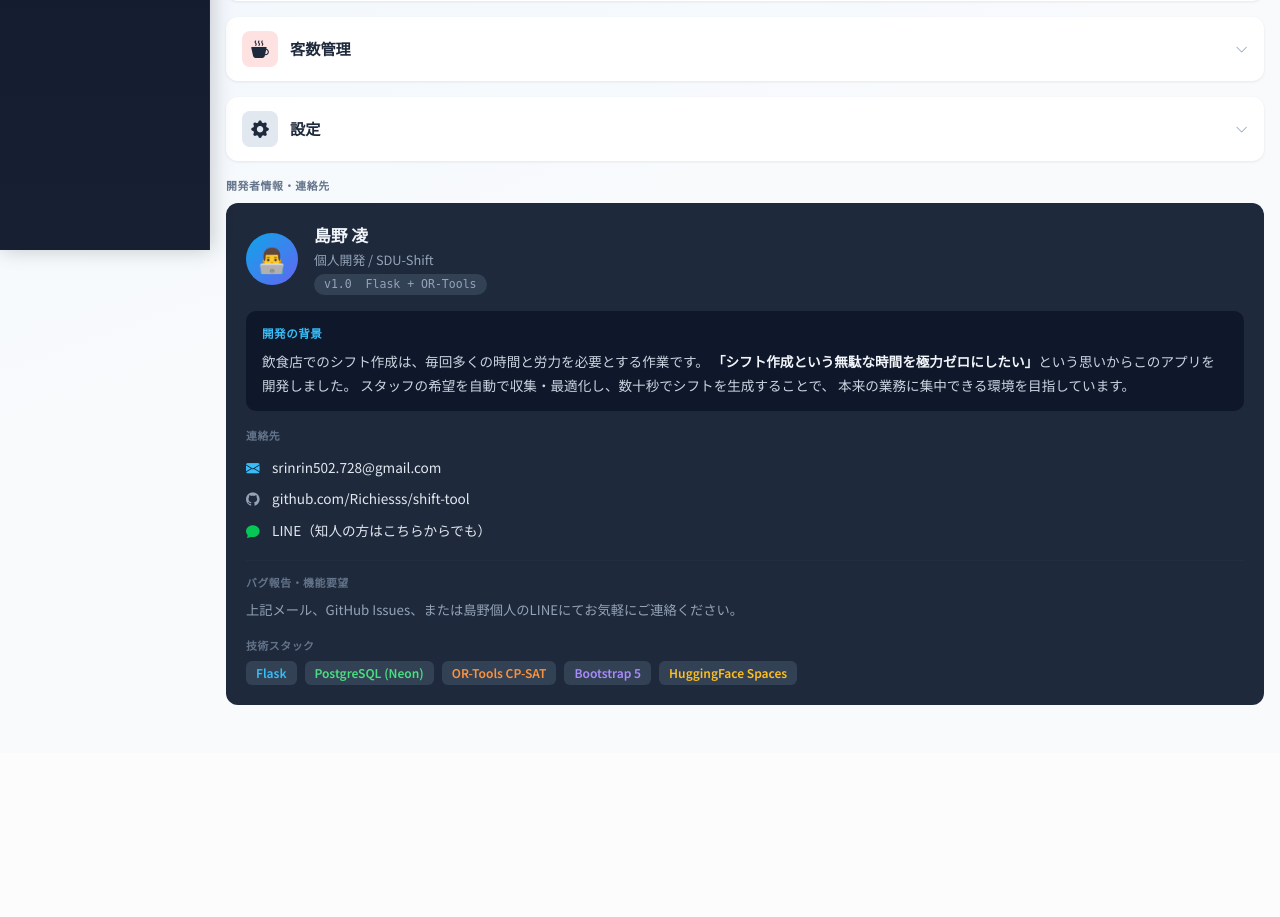
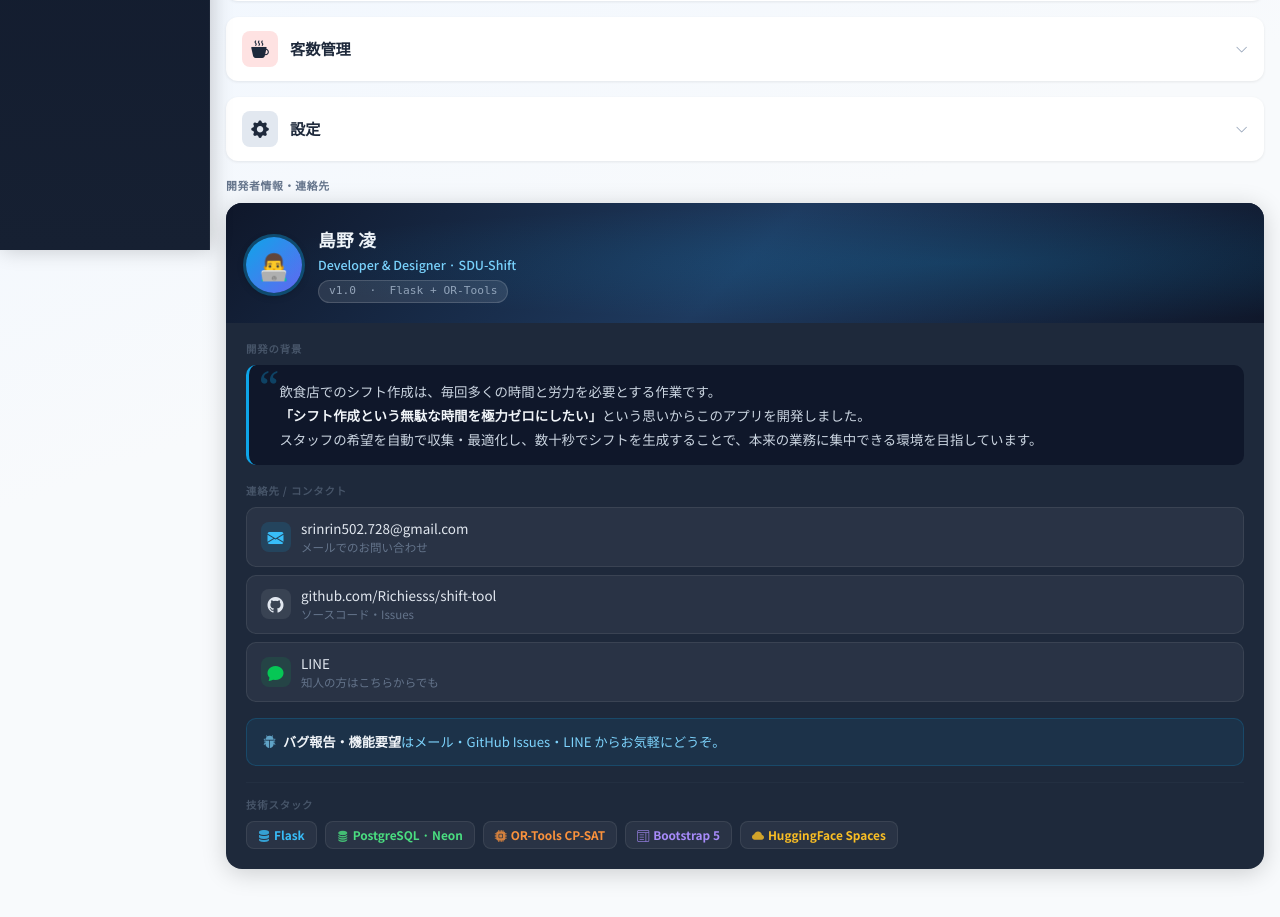
Before and after one commit to Richiesss/shift-tool, a Flask app: page /help/ in a window 1280 px wide. Shown: the part 550-1467 px from the top of the page. Before the commit the page ends 1255 px from the top, so only its background shows below. Run offline with Flask 3, Linux system fonts and the light colour scheme; parts of the project's set-up code (start-up, migrations or seed data) failed here and were passed over; some libraries are stand-ins or nearby versions.

Commit message:
ヘルプ：開発者情報セクションのデザインを刷新
- グラデーションバナーヘッダー＋アバターのプロフィール欄
- 開発背景を引用ブロック（dev-quote）スタイルに変更
- 連絡先を各アイコン・サブテキスト付きカードボタンに変更
- バグ報告をインラインボックス（dev-bug-box）に統合
- 技術スタックタグにアイコンを追加

Co-Authored-By: Claude Sonnet 4.6 <noreply@anthropic.com>

```diff
--- a/templates/help/index.html
+++ b/templates/help/index.html
@@ -81,25 +81,92 @@
 
   /* 開発者カード */
   .dev-card {
-    background: #1e293b; color: white; border-radius: 12px;
-    padding: 1.25rem; margin-top: .5rem;
+    background: #1e293b; color: white; border-radius: 16px;
+    overflow: hidden; margin-top: .5rem;
+    box-shadow: 0 4px 24px rgba(0,0,0,.18);
+  }
+  .dev-profile-header {
+    background: linear-gradient(135deg, #0f172a 0%, #1e3a5f 50%, #0f172a 100%);
+    padding: 1.5rem 1.25rem 1.25rem;
+    position: relative; overflow: hidden;
+  }
+  .dev-profile-header::before {
+    content: '';
+    position: absolute; inset: 0;
+    background: radial-gradient(ellipse at 70% 50%, rgba(14,165,233,.15) 0%, transparent 70%);
+    pointer-events: none;
   }
   .dev-avatar {
-    width: 52px; height: 52px; border-radius: 50%;
-    background: linear-gradient(135deg, #0ea5e9, #6366f1);
+    width: 56px; height: 56px; border-radius: 50%;
+    background: linear-gradient(135deg, #0ea5e9 0%, #6366f1 100%);
     display: flex; align-items: center; justify-content: center;
-    font-size: 1.5rem; flex-shrink: 0;
+    font-size: 1.6rem; flex-shrink: 0;
+    box-shadow: 0 0 0 3px rgba(14,165,233,.35), 0 2px 8px rgba(0,0,0,.3);
   }
-  .dev-contact a {
-    display: flex; align-items: center; gap: .5rem;
-    color: #94a3b8; text-decoration: none; font-size: .85rem;
-    padding: .35rem 0; transition: color .15s;
+  .dev-name {
+    font-size: 1.1rem; font-weight: 800; color: #f1f5f9;
+    letter-spacing: .02em;
   }
-  .dev-contact a:hover { color: #38bdf8; }
+  .dev-role {
+    font-size: .78rem; color: #7dd3fc; margin-top: 2px;
+    font-weight: 500;
+  }
   .version-badge {
-    display: inline-block; background: #334155; color: #94a3b8;
-    border-radius: 20px; padding: 2px 10px; font-size: .72rem;
-    font-family: monospace;
+    display: inline-block; background: rgba(255,255,255,.1);
+    border: 1px solid rgba(255,255,255,.15);
+    color: #94a3b8; border-radius: 20px;
+    padding: 2px 10px; font-size: .7rem; font-family: monospace;
+    margin-top: 6px;
+  }
+  .dev-body { padding: 1.1rem 1.25rem 1.25rem; }
+  .dev-section-label {
+    font-size: .65rem; font-weight: 700; letter-spacing: .08em;
+    text-transform: uppercase; color: #475569; margin-bottom: .55rem;
+  }
+  .dev-quote {
+    position: relative; padding: .85rem 1rem .85rem 1.1rem;
+    background: #0f172a; border-radius: 10px;
+    border-left: 3px solid #0ea5e9; margin-bottom: 1.1rem;
+  }
+  .dev-quote::before {
+    content: '\201C';
+    position: absolute; top: -.1rem; left: .6rem;
+    font-size: 2.8rem; line-height: 1; color: #0ea5e9;
+    opacity: .3; font-family: Georgia, serif; pointer-events: none;
+  }
+  .dev-quote p {
+    font-size: .84rem; color: #cbd5e1; line-height: 1.8; margin: 0;
+    padding-left: .8rem;
+  }
+  .dev-contact-btn {
+    display: flex; align-items: center; gap: .65rem;
+    background: rgba(255,255,255,.05); border: 1px solid rgba(255,255,255,.08);
+    border-radius: 10px; padding: .6rem .85rem;
+    text-decoration: none; color: #e2e8f0; font-size: .84rem;
+    transition: background .15s, border-color .15s, transform .1s;
+    margin-bottom: .5rem;
+  }
+  .dev-contact-btn:last-child { margin-bottom: 0; }
+  .dev-contact-btn:hover {
+    background: rgba(255,255,255,.1); border-color: rgba(255,255,255,.18);
+    color: white; transform: translateX(2px);
+  }
+  .dev-contact-icon {
+    width: 30px; height: 30px; border-radius: 8px;
+    display: flex; align-items: center; justify-content: center;
+    font-size: 1rem; flex-shrink: 0;
+  }
+  .dev-contact-sub { font-size: .72rem; color: #64748b; margin-top: 1px; }
+  .dev-stack-tag {
+    border-radius: 8px; padding: 4px 11px;
+    font-size: .74rem; font-weight: 700;
+    border: 1px solid rgba(255,255,255,.08);
+    display: inline-flex; align-items: center; gap: 4px;
+  }
+  .dev-bug-box {
+    background: rgba(14,165,233,.08); border: 1px solid rgba(14,165,233,.2);
+    border-radius: 10px; padding: .75rem 1rem;
+    font-size: .82rem; color: #7dd3fc; line-height: 1.7;
   }
 </style>
 {% endblock %}
@@ -422,76 +489,86 @@
     </div>
     <div class="dev-card">
 
-      <!-- 開発者プロフィール -->
-      <div class="d-flex align-items-center gap-3 mb-3">
+      <!-- プロフィールヘッダー -->
+      <div class="dev-profile-header">
+        <div class="d-flex align-items-center gap-3">
           <div class="dev-avatar">👨‍💻</div>
           <div>
-          <div style="font-size:1.05rem;font-weight:700;color:#f1f5f9">島野 凌</div>
-          <div style="font-size:.8rem;color:#94a3b8;margin-top:1px">個人開発 / SDU-Shift</div>
-          <span class="version-badge" style="margin-top:4px;display:inline-block">v1.0 &nbsp;Flask + OR-Tools</span>
+            <div class="dev-name">島野 凌</div>
+            <div class="dev-role">Developer &amp; Designer · SDU-Shift</div>
+            <span class="version-badge">v1.0 &nbsp;·&nbsp; Flask + OR-Tools</span>
+          </div>
         </div>
       </div>
 
+      <div class="dev-body">
+
         <!-- 開発の背景 -->
-      <div style="background:#0f172a;border-radius:10px;padding:.85rem 1rem;margin-bottom:1rem">
-        <div style="font-size:.72rem;font-weight:700;letter-spacing:.05em;text-transform:uppercase;color:#38bdf8;margin-bottom:.5rem">
-          開発の背景
-        </div>
-        <p style="font-size:.85rem;color:#cbd5e1;line-height:1.75;margin:0">
-          飲食店でのシフト作成は、毎回多くの時間と労力を必要とする作業です。
-          <strong style="color:#f1f5f9">「シフト作成という無駄な時間を極力ゼロにしたい」</strong>という思いからこのアプリを開発しました。
-          スタッフの希望を自動で収集・最適化し、数十秒でシフトを生成することで、
-          本来の業務に集中できる環境を目指しています。
+        <div class="dev-section-label">開発の背景</div>
+        <div class="dev-quote">
+          <p>
+            飲食店でのシフト作成は、毎回多くの時間と労力を必要とする作業です。<br>
+            <strong style="color:#f1f5f9">「シフト作成という無駄な時間を極力ゼロにしたい」</strong>という思いからこのアプリを開発しました。<br>
+            スタッフの希望を自動で収集・最適化し、数十秒でシフトを生成することで、本来の業務に集中できる環境を目指しています。
           </p>
         </div>
 
         <!-- 連絡先 -->
-      <div style="font-size:.68rem;font-weight:700;letter-spacing:.05em;text-transform:uppercase;color:#64748b;margin-bottom:.5rem">
-        連絡先
+        <div class="dev-section-label">連絡先 / コンタクト</div>
+        <a href="mailto:srinrin502.728@gmail.com" class="dev-contact-btn">
+          <div class="dev-contact-icon" style="background:rgba(14,165,233,.15)">
+            <i class="bi bi-envelope-fill" style="color:#38bdf8"></i>
           </div>
-      <div class="dev-contact">
-        <a href="mailto:srinrin502.728@gmail.com">
-          <i class="bi bi-envelope-fill" style="color:#38bdf8;width:18px"></i>
-          <span style="color:#e2e8f0">srinrin502.728@gmail.com</span>
+          <div>
+            <div>srinrin502.728@gmail.com</div>
+            <div class="dev-contact-sub">メールでのお問い合わせ</div>
+          </div>
         </a>
-        <a href="https://github.com/Richiesss/shift-tool" target="_blank" rel="noopener">
-          <i class="bi bi-github" style="color:#94a3b8;width:18px"></i>
-          <span style="color:#e2e8f0">github.com/Richiesss/shift-tool</span>
+        <a href="https://github.com/Richiesss/shift-tool" target="_blank" rel="noopener" class="dev-contact-btn">
+          <div class="dev-contact-icon" style="background:rgba(255,255,255,.08)">
+            <i class="bi bi-github" style="color:#e2e8f0"></i>
+          </div>
+          <div>
+            <div>github.com/Richiesss/shift-tool</div>
+            <div class="dev-contact-sub">ソースコード・Issues</div>
+          </div>
         </a>
-        <div style="display:flex;align-items:center;gap:.5rem;padding:.35rem 0;font-size:.85rem">
-          <i class="bi bi-chat-fill" style="color:#06c755;width:18px"></i>
-          <span style="color:#e2e8f0">LINE（知人の方はこちらからでも）</span>
+        <div class="dev-contact-btn" style="cursor:default">
+          <div class="dev-contact-icon" style="background:rgba(6,199,85,.12)">
+            <i class="bi bi-chat-fill" style="color:#06c755"></i>
+          </div>
+          <div>
+            <div style="color:#e2e8f0">LINE</div>
+            <div class="dev-contact-sub">知人の方はこちらからでも</div>
           </div>
         </div>
 
-      <hr style="border-color:#334155;margin:.85rem 0">
-
         <!-- バグ報告 -->
-      <div style="font-size:.68rem;font-weight:700;letter-spacing:.05em;text-transform:uppercase;color:#64748b;margin-bottom:.5rem">
-        バグ報告・機能要望
-      </div>
-      <div style="font-size:.83rem;color:#94a3b8;line-height:1.7;margin-bottom:1rem">
-        上記メール、GitHub Issues、または島野個人のLINEにてお気軽にご連絡ください。
+        <div class="dev-bug-box mt-3">
+          <i class="bi bi-bug-fill me-1" style="opacity:.7"></i>
+          <strong style="color:#f1f5f9">バグ報告・機能要望</strong>はメール・GitHub Issues・LINE からお気軽にどうぞ。
         </div>
 
-      <!-- 技術情報 -->
-      <div style="font-size:.68rem;font-weight:700;letter-spacing:.05em;text-transform:uppercase;color:#64748b;margin-bottom:.5rem">
-        技術スタック
-      </div>
+        <hr style="border-color:#334155;margin:1rem 0 .85rem">
+
+        <!-- 技術スタック -->
+        <div class="dev-section-label">技術スタック</div>
         <div class="d-flex flex-wrap gap-2">
-        {% for tag, color in [
-          ('Flask',                '#38bdf8'),
-          ('PostgreSQL (Neon)',    '#4ade80'),
-          ('OR-Tools CP-SAT',     '#fb923c'),
-          ('Bootstrap 5',         '#a78bfa'),
-          ('HuggingFace Spaces',  '#fbbf24'),
+          {% for tag, color, icon in [
+            ('Flask',                '#38bdf8', 'bi-server'),
+            ('PostgreSQL · Neon',    '#4ade80', 'bi-database-fill'),
+            ('OR-Tools CP-SAT',      '#fb923c', 'bi-cpu-fill'),
+            ('Bootstrap 5',          '#a78bfa', 'bi-layout-text-window'),
+            ('HuggingFace Spaces',   '#fbbf24', 'bi-cloud-fill'),
           ] %}
-        <span style="background:#334155;color:{{ color }};border-radius:6px;padding:3px 10px;font-size:.75rem;font-weight:600">
+          <span class="dev-stack-tag" style="background:rgba(255,255,255,.05);color:{{ color }}">
+            <i class="bi {{ icon }}" style="font-size:.75rem;opacity:.8"></i>
             {{ tag }}
           </span>
           {% endfor %}
         </div>
 
+      </div>
     </div>
   </div>
 
```
Lines whose indentation alone changed are shown as unchanged.
